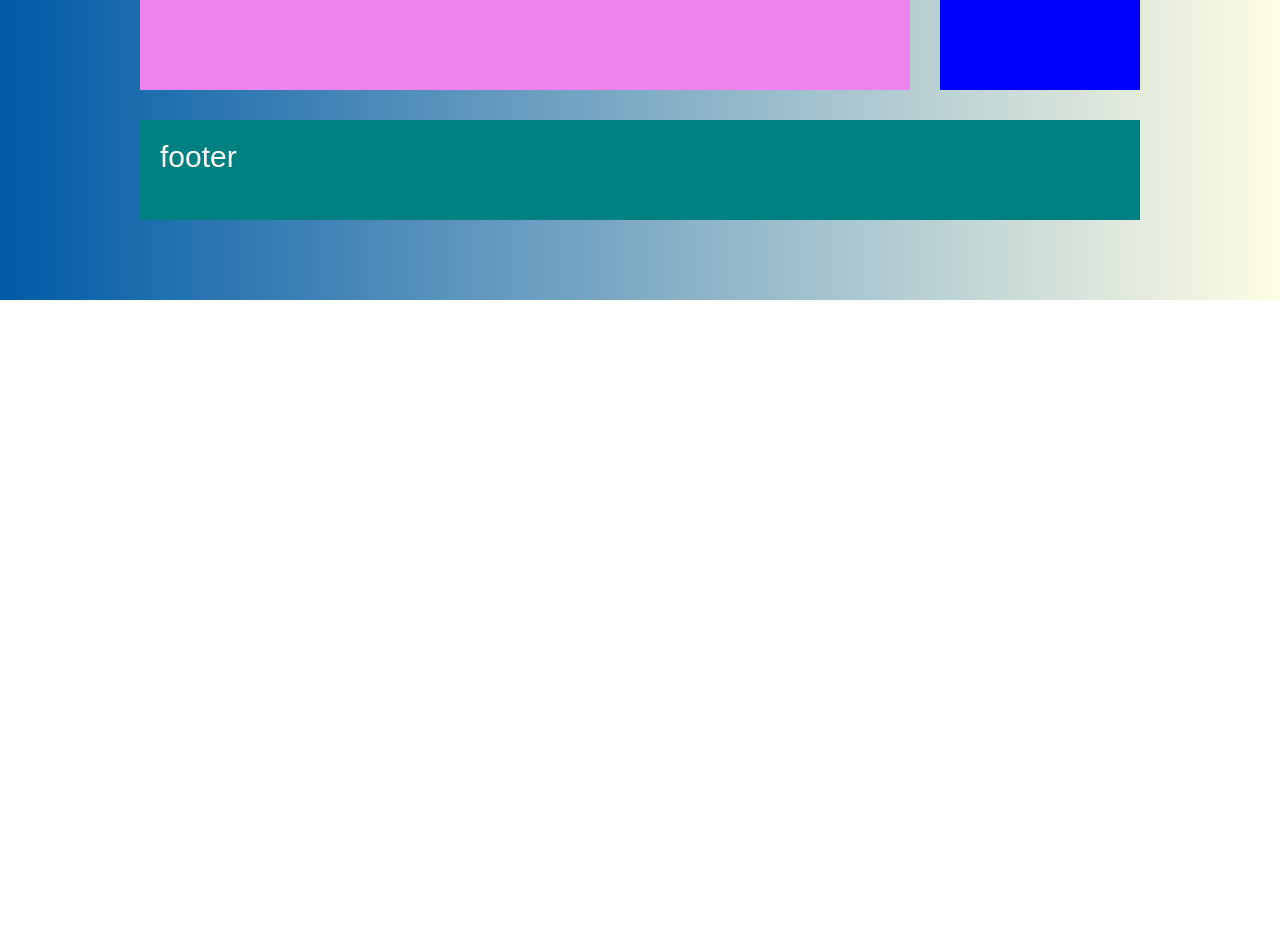
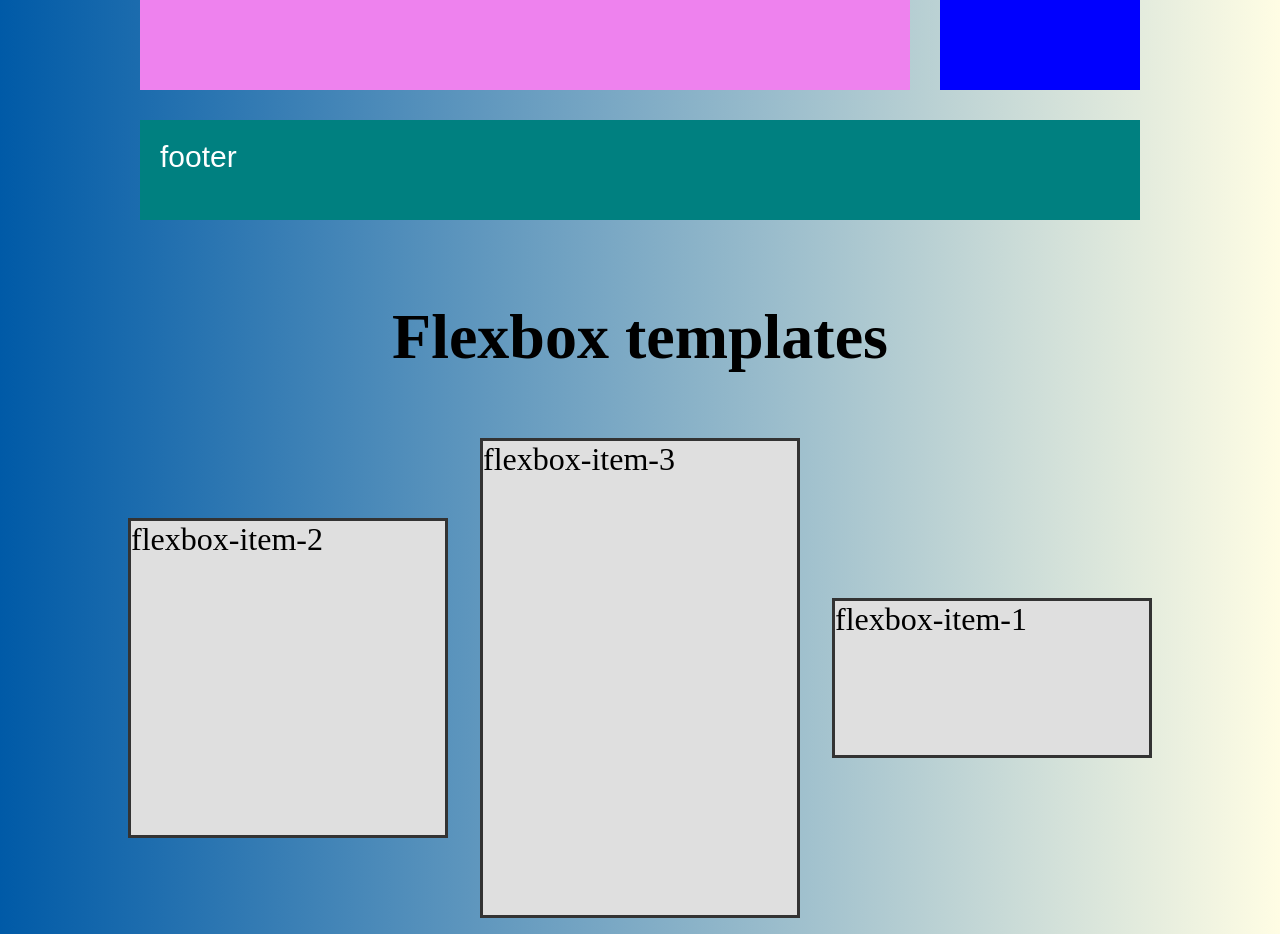
Before and after one commit to SeverinDenys/Grid-Flexbox-Hover-templates, a plain HTML site: page index.html in a window 1280 px wide. Shown: the part 905-1839 px from the top of the page. Before the commit the page ends 1205 px from the top, so only its background shows below. Drawn offline with Linux system fonts and the light colour scheme.

Commit message:
flexbox template

```diff
--- a/css/sytle.css
+++ b/css/sytle.css
@@ -74,3 +74,43 @@ body {
 }
 
 /* FLEXBOX TEMPLATES */
+
+.flexbox-container {
+  display: flex;
+  flex-wrap: wrap; /* if there is not enough space, the items will wrap to the new line */
+  justify-content: center; /* changes the MAIN AXIS. There are also flex-start(default), flex-end, space-between, space around */
+  align-items: center; /* changes the CROSS AXIS. stretch(default), flex-start, center(align items vertically), space around */
+  /* align-content: center;  only for multiline flexbox container. It's not often used */
+  /* flex-direction: column;  our items will show in column instead of single row */
+}
+
+.title-flexbox {
+  font-size: 4rem;
+  text-align: center;
+  margin-bottom: 3rem;
+}
+
+.flexbox-item {
+  width: 20rem;
+  font-size: 2rem;
+  margin: 1rem;
+  border: 3px solid #333;
+  background-color: #dfdfdf;
+}
+
+.flexbox-item-1 {
+  /* flex: 0 0 70%; flex-grow, flex-shrink, flex-basis */
+  min-height: 10rem;
+  flex-shrink: 0; /* won't allow out item to shrink, regardles of the having size */
+  order: 3; /* changes the order of item without changing html  */
+}
+
+.flexbox-item-2 {
+  min-height: 20rem;
+  /* align-self: center; allows to change specific item */
+}
+
+.flexbox-item-3 {
+  min-height: 30rem;
+  /* flex-grow: 1; will stretch to all empty space it has. We can use it to multiple items */
+}
--- a/index.html
+++ b/index.html
@@ -18,5 +18,13 @@
       <div class="item sidebar">sidebar</div>
       <div class="item footer">footer</div>
     </div>
+
+    <!-- FLEX-BOX -->
+    <h2 class="title-flexbox">Flexbox templates</h2>
+    <div class="flexbox-container">
+      <div class="flexbox-item flexbox-item-1">flexbox-item-1</div>
+      <div class="flexbox-item flexbox-item-2">flexbox-item-2</div>
+      <div class="flexbox-item flexbox-item-3">flexbox-item-3</div>
+    </div>
   </body>
 </html>
```
